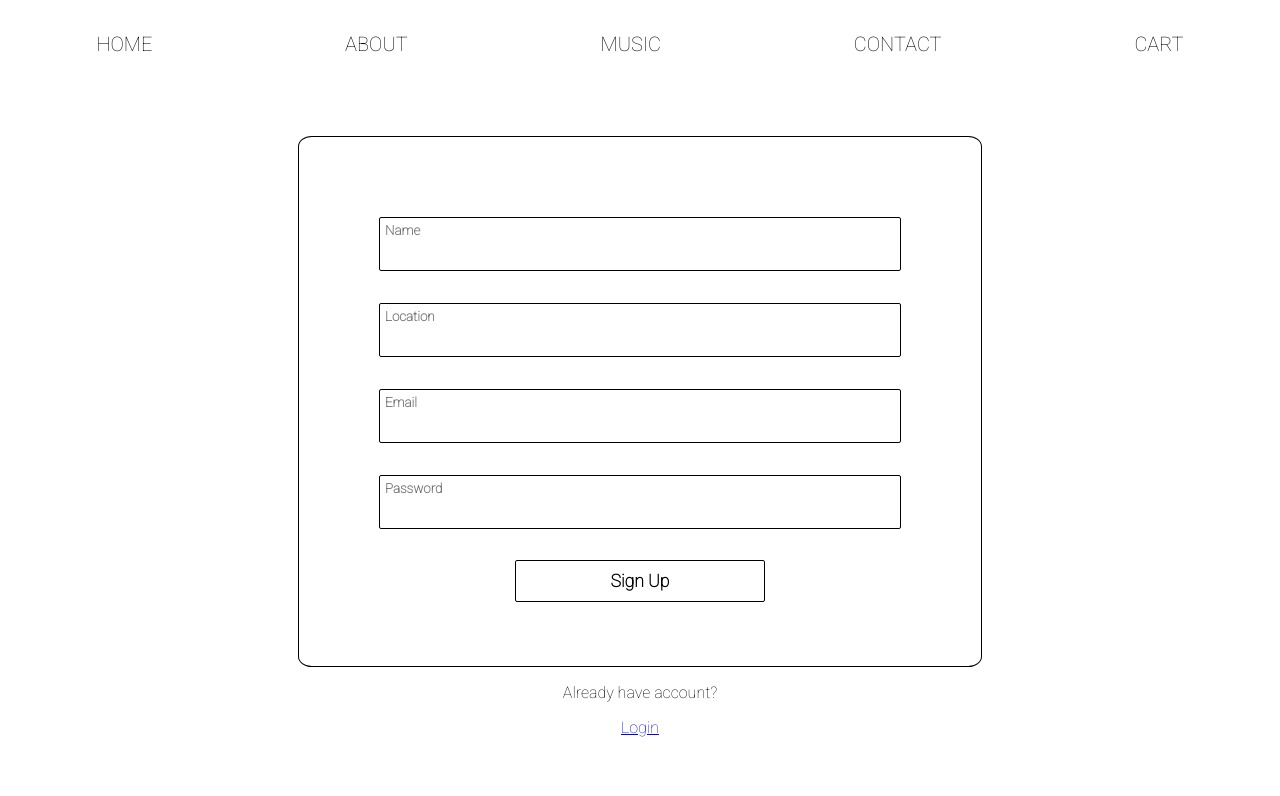
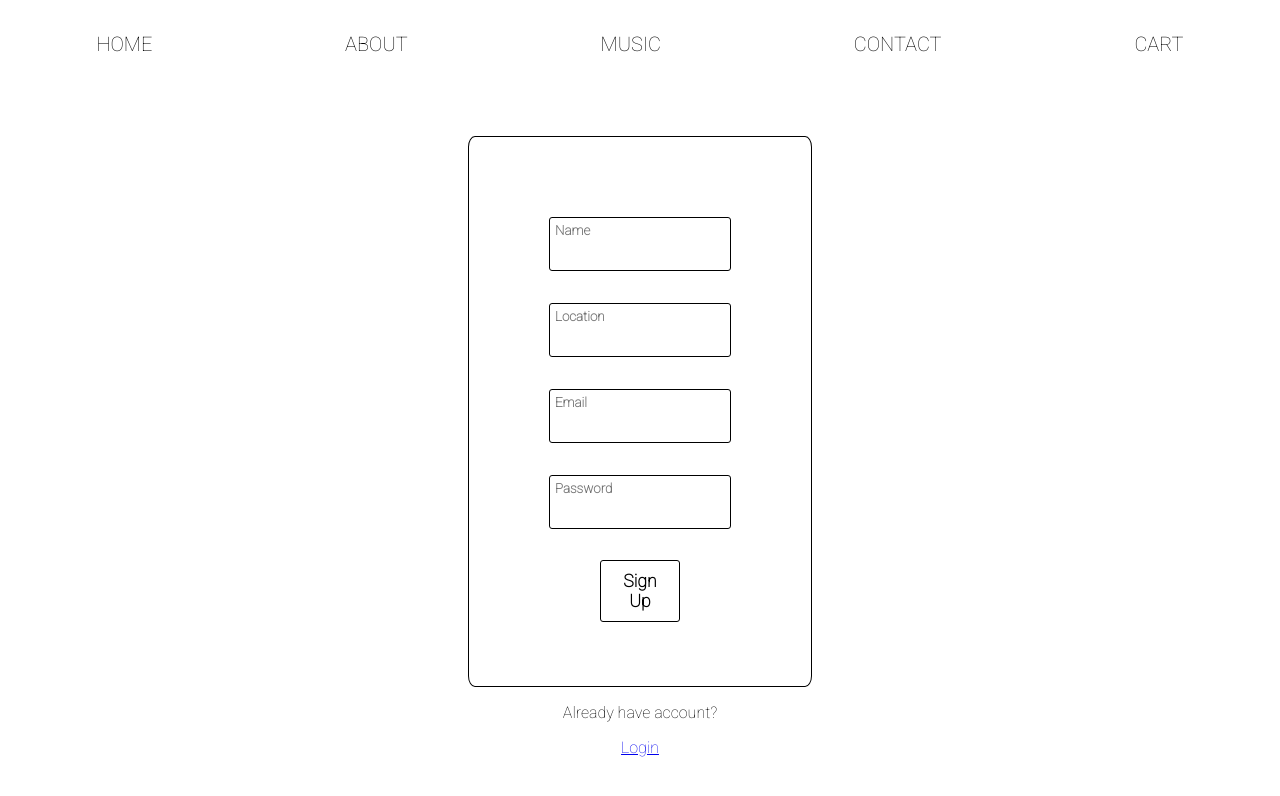
Before and after one commit to zacjjohnson/producerfrontend, a React (Create React App) app: page /signup in a window 1280 px wide. Shown: the top 796 px of the page. Built offline with nearby package versions, Linux system fonts and the light colour scheme; no server answers.

Commit message:
updating styling

```diff
--- a/src/components/contact/contact.component.jsx
+++ b/src/components/contact/contact.component.jsx
@@ -54,13 +54,13 @@ const Contact = () => {
 
             <div className='contact-text'>
                 <h1>Want to work? Get in touch!</h1>
-                <img src={'https://i.imgur.com/pnrJDv0.jpg'} alt='contact'></img>
+                {/* <img src={'https://i.imgur.com/pnrJDv0.jpg'} alt='contact'></img> */}
             </div>
 
             <div className='sign-up-container'>
 
 
-                <form onSubmit={handleContactSubmit}>
+                <form className='form' onSubmit={handleContactSubmit}>
                     <h2>Contact me here</h2>
 
                     <input
--- a/src/components/contact/contact.styles.css
+++ b/src/components/contact/contact.styles.css
@@ -1,51 +1,48 @@
 
-.contact-page {
+
+
+.form {
+    padding: 2rem;
+    margin: 1rem;
     display: flex;
-    flex-direction: row;
-    width: 100vw;
+    flex-direction: column;
+    align-items: center;
+    justify-content: center;
+    text-align: center;
+    width: 60vw;
+    height: 50vh;
 }
 
-.sign-up-container {
-    width: 100vw;
-}
-
-.sign-up-container input {
+.form input {
     border-radius: 2px;
     border: 1px solid black;
-    margin: 1rem;
-    padding: 10px;
-    width: 500px;
+    /* margin: 1rem; */
+    width: 75vw;
     height: 2rem;
 }
 
-.sign-up-container button {
+
+.form button {
     border-radius: 2px;
     border: 1px solid black;
-    padding: 10px;
-    width: 250px;
+    /* padding: 1rem; */
+    width: 75vw;
     background-color: white;
     color: black;
     font-size: 1.1em;
-    margin-top: 15px;
+    /* margin-top: 1rem; */
 }
 
-.contact-text {
-    width: 100vw;
+.form button:hover {
+    background-color: black;
+    color: white;
 }
 
-.contact-text img {
-    width: 40vw;
+.form .input-form-message {
     border-radius: 2px;
-}
-
-
-
-.sign-up-container .input-form-message {
-    border-radius: 3px;
     border: 1px solid black;
-    margin: 1rem;
-    padding: 10px;
-    width: 500px;
+    /* margin: 1rem; */
+    width: 75vw;
     height: 10rem;
 }
 
@@ -61,9 +58,7 @@
     white-space: normal;
   }
 
-  .contact-page form {
-    border-radius: 2px;
-}
+
 
 .sign-up-container input,
 .sign-up-container button,
@@ -75,7 +70,7 @@
 
 
 
-@media (max-width: 500px) {
+/* @media (max-width: 500px) {
     .sign-up-container input,
     .input-form-message {
       width: 90%;
@@ -94,4 +89,4 @@
       .input-form-message {
         font-size: 5vw;
       }
-  }
+  } */
--- a/src/components/music/music.component.jsx
+++ b/src/components/music/music.component.jsx
@@ -1,6 +1,6 @@
 import { useContext, useEffect, useState } from "react"
 import axios from "axios";
-import Cart from "../cart/cart.component";
+// import Cart from "../cart/cart.component";
 import '../music/music.styles.css'
 import { CartContextWrapper } from "../../context/cart.context";
 import { CartContext } from "../../context/cart.context";
--- a/src/index.css
+++ b/src/index.css
@@ -2,7 +2,10 @@
 @tailwind components;
 @tailwind utilities; */
 
-
+html {
+  max-height: 100vh;
+  max-width: 100vw;
+}
 
 
 
```
